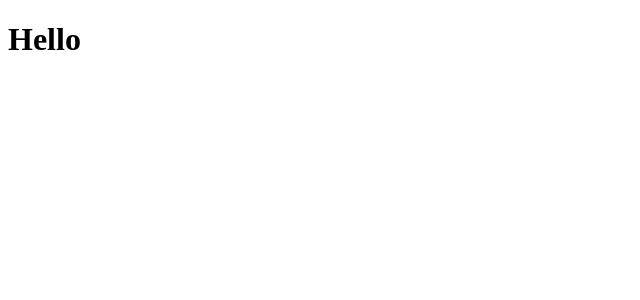
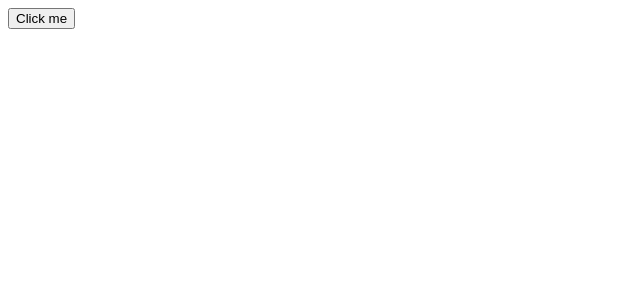
Before and after one commit to Selimology/SoftwareEngineeringProject, a React (Create React App) app in the folder Code/frontend/: page / in a window 1280 px wide. Shown: the top 300 px of the page, without its empty margins (0-640 px from the left). Built offline with nearby package versions, Linux system fonts and the light colour scheme.

Commit message:
testing fetch function and query

```diff
--- a/Code/frontend/src/Component/Listings/Listings.tsx
+++ b/Code/frontend/src/Component/Listings/Listings.tsx
@@ -1,9 +1,38 @@
+import { server } from "../../lib/api"
 import React from "react"
 
-export const Listings = () => {
+const LISTINGS = `
+query Listings{
+  listings {
+    id
+    title
+    image
+    address
+    price
+    numOfGuests
+    numOfBeds
+    numOfBaths
+    rating
+
+}
+}
+
+`
+
+interface Props {
+  title: string
+}
+
+export const Listings = ({ title }: Props) => {
+  const fetchListings = async () => {
+    const { data } = await server.fetch({ query: LISTINGS })
+    console.log("listings", data)
+  }
   return (
     <>
-      <h1>Hello</h1>
+      <div>
+        <button onClick={fetchListings}>Click me</button>
+      </div>
     </>
   )
 }
--- a/Code/frontend/src/index.tsx
+++ b/Code/frontend/src/index.tsx
@@ -3,4 +3,4 @@ import ReactDOM from "react-dom/client"
 import Listings from "./Component/Listings"
 
 const root = ReactDOM.createRoot(document.getElementById("root") as HTMLElement)
-root.render(<Listings />)
+root.render(<Listings title="real estate management system" />)
```
